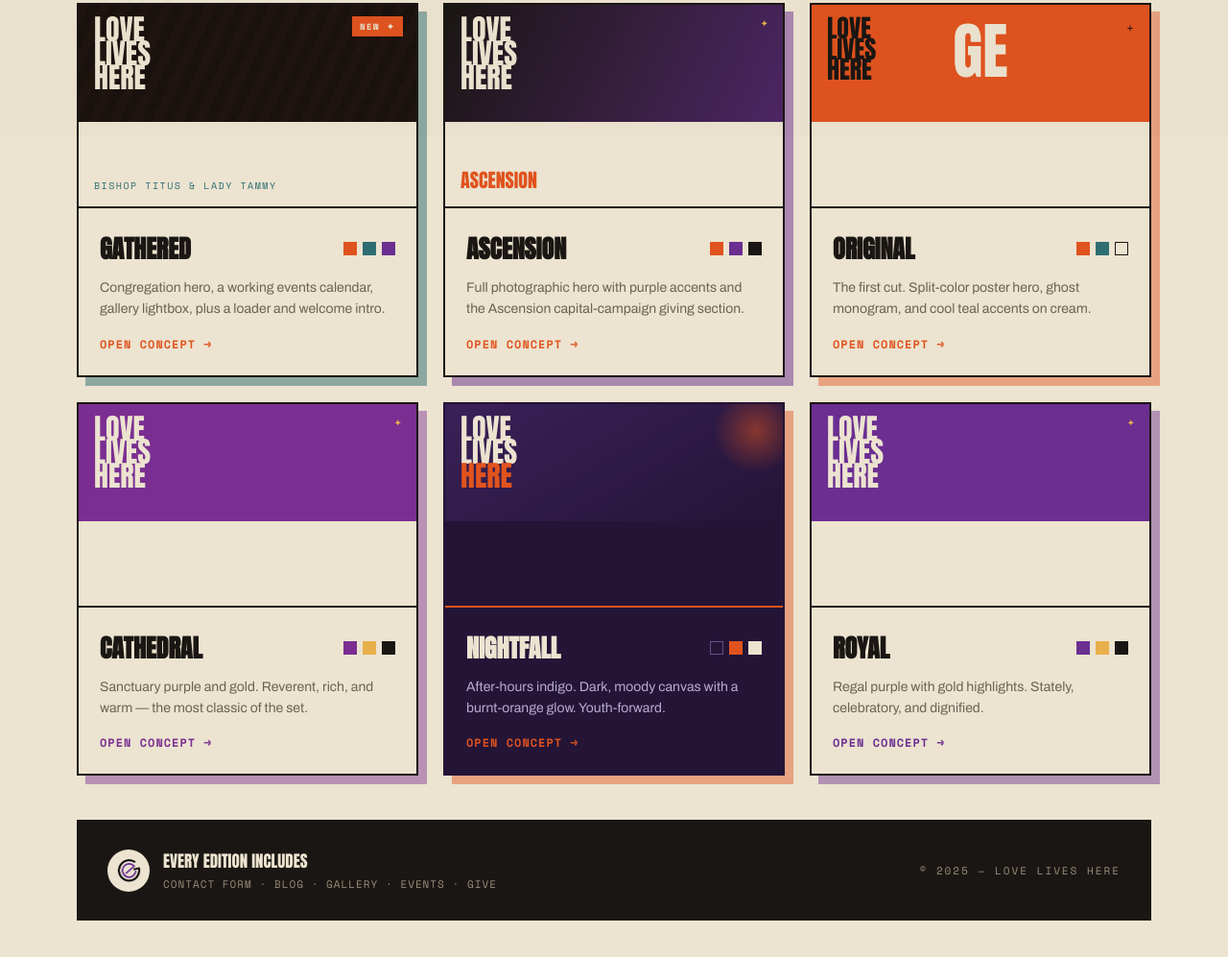
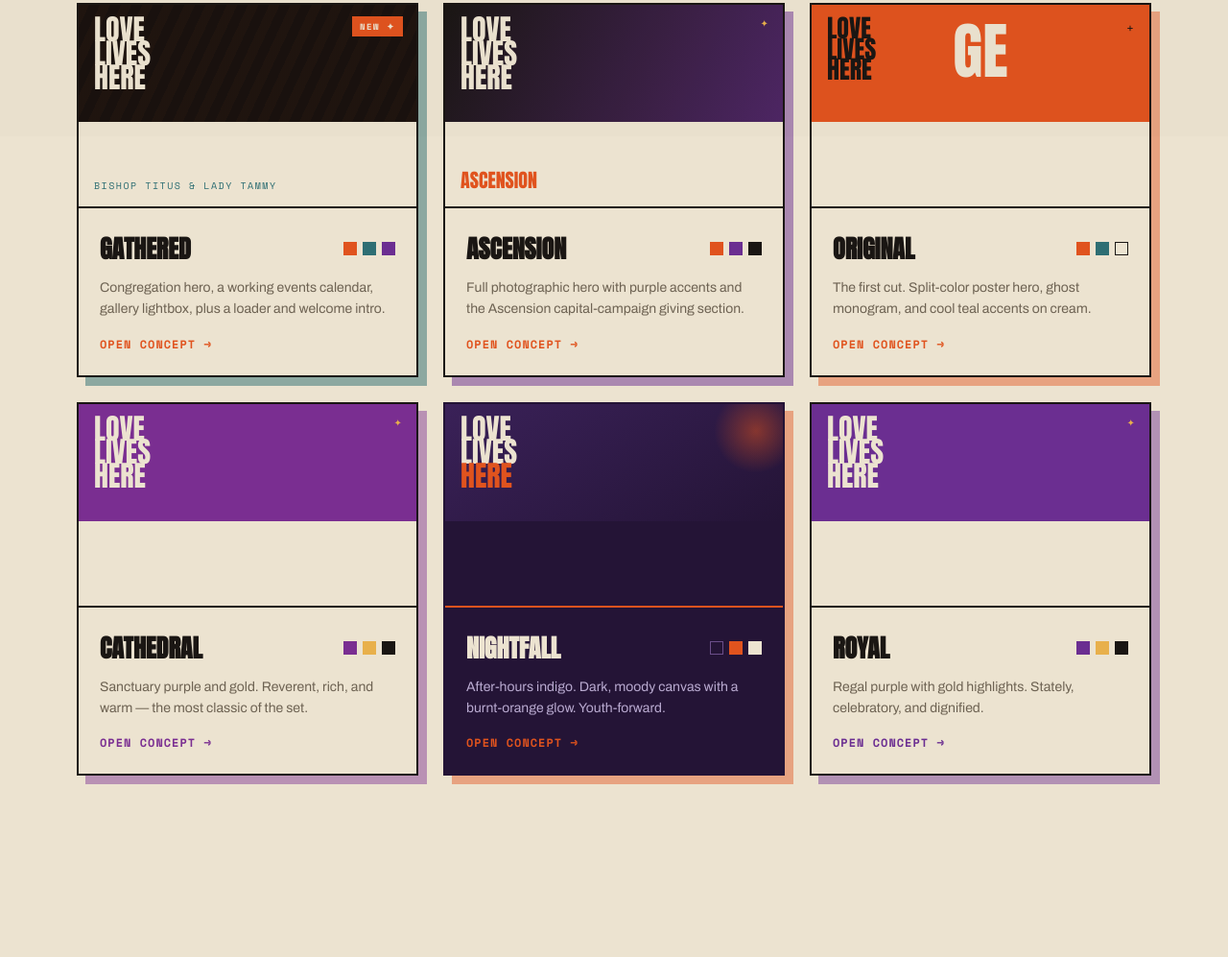
Before and after one commit to BuildingSomethingGreat/edwardstechnology-partner-greateremmanuel, a website: page index.html in a window 1280 px wide. Shown: the part 658-1655 px from the top of the page at 96% size. After the commit the page ends 1542 px from the top, so only its background shows below. Drawn offline with nearby package versions, Linux system fonts and the light colour scheme; a web font is replaced by a local one.

Commit message:
Remove the footer from the main/home page
Requested by Greater Emmanuel via email.

```diff
--- a/index.html
+++ b/index.html
@@ -172,18 +172,6 @@
 
   </div>
 
-  <!-- footer note -->
-  <div style="margin-top:46px;border:2px solid #1A1613;background:#1A1613;color:#ECE3D0;padding:28px 30px;display:flex;align-items:center;justify-content:space-between;gap:22px;flex-wrap:wrap">
-    <div style="display:flex;align-items:center;gap:14px">
-      <span style="display:grid;place-items:center;width:44px;height:44px;background:#ECE3D0;border-radius:50%"><img src="assets/logo-ge.png" style="width:32px;height:32px;object-fit:contain"></span>
-      <div>
-        <div style="font-family:'Anton';font-size:17px;text-transform:uppercase">Every edition includes</div>
-        <div style="font-family:'Space Mono',monospace;font-size:11px;letter-spacing:1px;text-transform:uppercase;color:#9A8E7C;margin-top:3px">Contact form · Blog · Gallery · Events · Give</div>
-      </div>
-    </div>
-    <span style="font-family:'Space Mono',monospace;font-size:11px;letter-spacing:2px;text-transform:uppercase;color:#9A8E7C">© 2025 — Love Lives Here</span>
-  </div>
-
 </div>
 </x-dc>
 </body>
```
